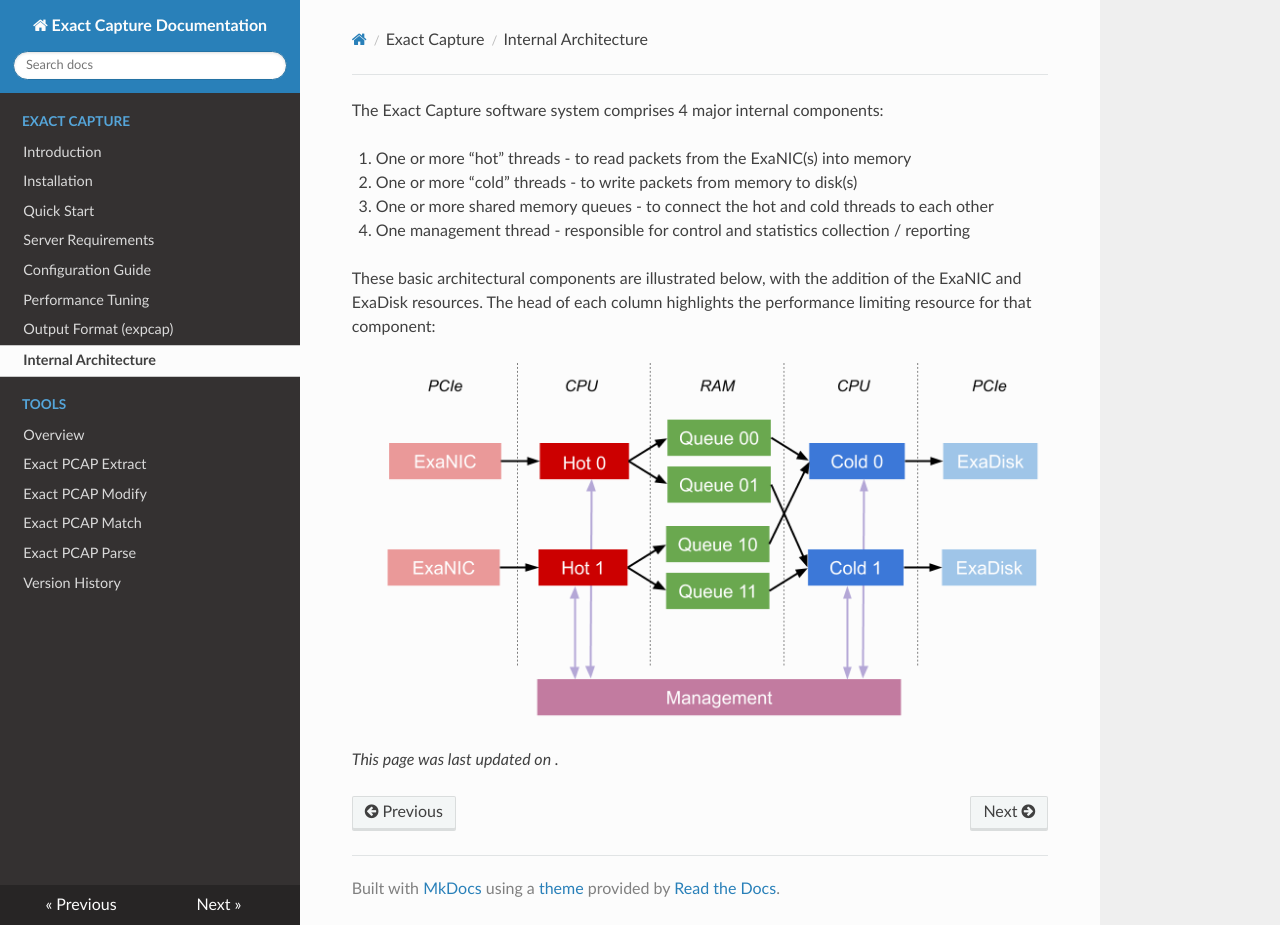
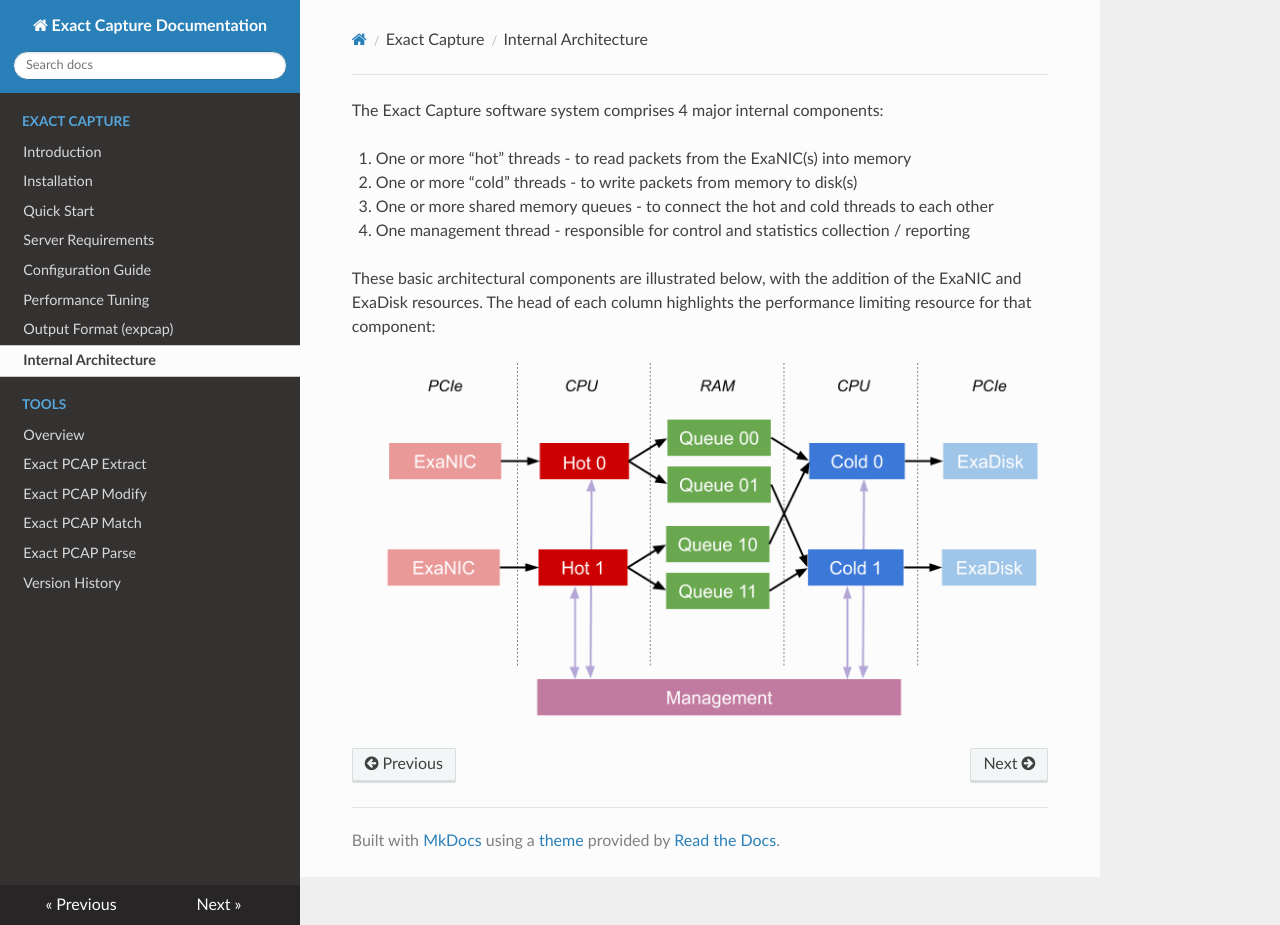
Before and after one commit to cisco/exact-capture, an MkDocs documentation site: the page built from docs/src/arch.md, in a window 1280 px wide and 925 px high. Built offline with MkDocs 1.6.1, drawn with Linux system fonts in a browser that asks for light colours; nearby versions of some CDN libraries.

Commit message:
Update arch.md
Removed spurious "last update" line.

```diff
--- a/docs/src/arch.md
+++ b/docs/src/arch.md
@@ -9,5 +9,3 @@
 The head of each column highlights the performance limiting resource for that component:
 
 ![Exact Capture Architecture](img/exact-capture-arch.png)
-
-_This page was last updated on ._
```
